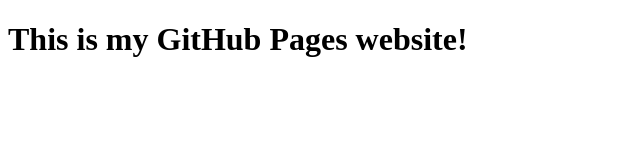
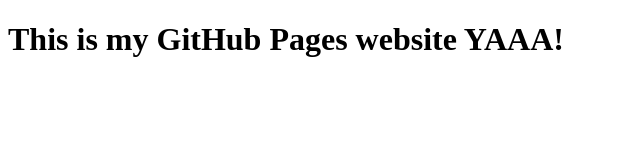
Before and after one commit to ibaranov91/ibaranov91.github.io, a plain HTML site: page index.html in a window 1280 px wide. Shown: the whole page, without its empty margins (0-640 px from the left). Drawn offline with Linux system fonts and the light colour scheme.

Commit message:
new header

```diff
--- a/index.html
+++ b/index.html
@@ -4,6 +4,6 @@
         <title>My Site!</title>
     </head>
     <body>
-        <h1>This is my GitHub Pages website!</h1>
+        <h1>This is my GitHub Pages website YAAA!</h1>
     </body>
 </html>
```
